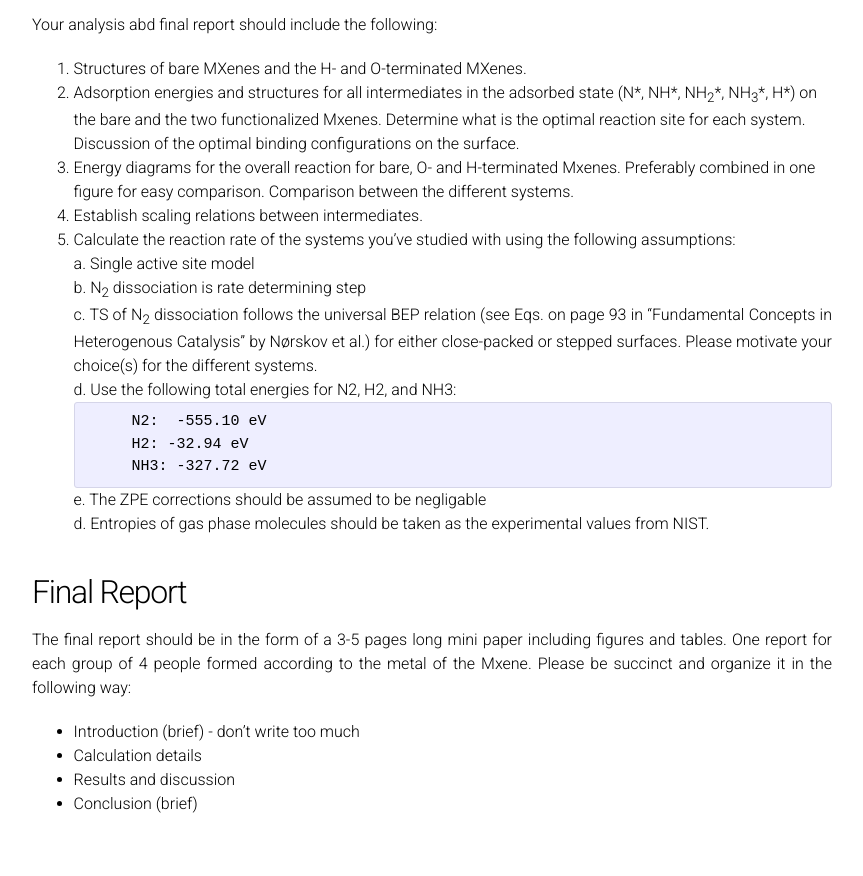
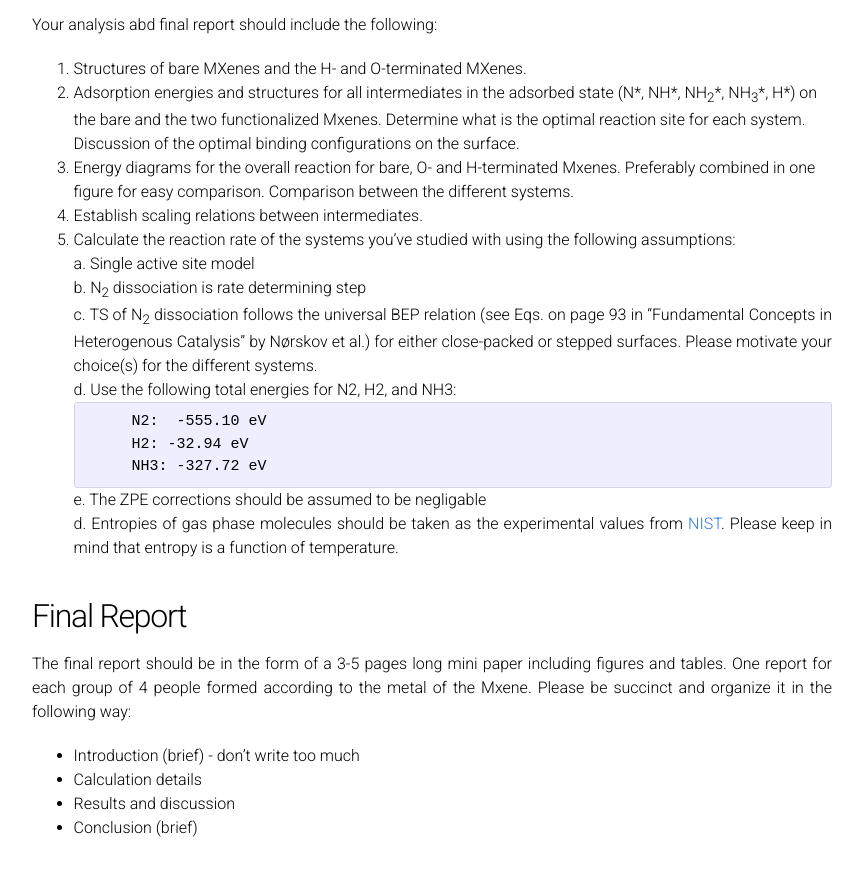
Before and after one commit to vojale/CBE544-2018.github.io, a Jekyll site: the page built from ProjectDescription.md, in a window 1280 px wide and 900 px high, scrolled down 4520 px. Shown: the top 876 px of the window, without its empty margins (208-1071 px from the left). Built offline with Jekyll 4.4.1, drawn with Linux system fonts in a browser that asks for light colours; formulas are drawn with MathJax 3; our own code applies the rules of GitHub Pages for plain Markdown files.

Commit message:
Update ProjectDescription.md

````diff
--- a/ProjectDescription.md
+++ b/ProjectDescription.md
@@ -173,7 +173,7 @@ Your analysis abd final report should include the following:
     ```
     e. The ZPE corrections should be assumed to be negligable
 
-    d. Entropies of gas phase molecules should be taken as the experimental values from NIST.
+    d. Entropies of gas phase molecules should be taken as the experimental values from [NIST](http://webbook.nist.gov/cgi/cbook.cgi?ID=C7727379&Mask=1). Please keep in mind that entropy is a function of temperature.
 
 <a name='report'></a>
 
````
